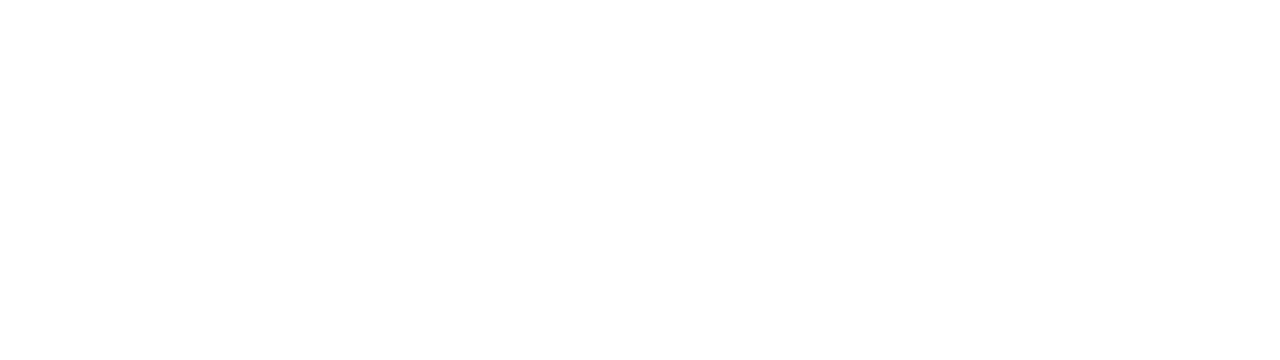
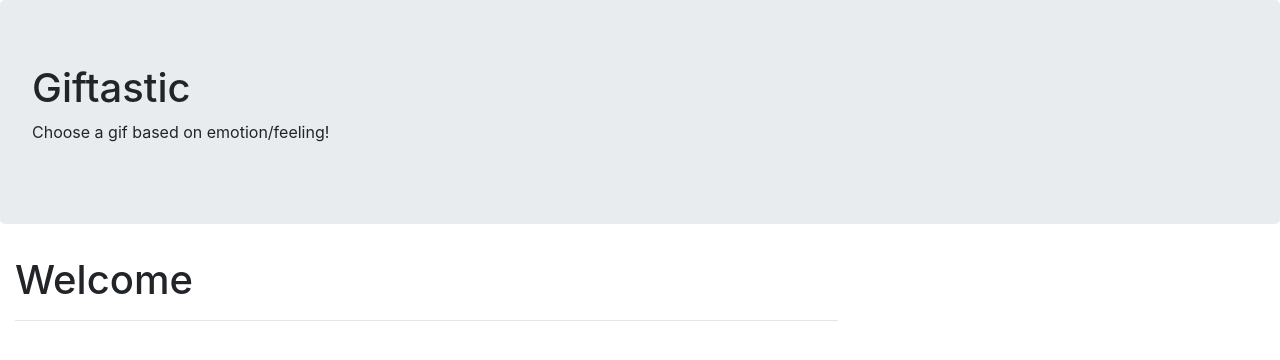
Before and after one commit to jrvillalba1993/Giftastic, a plain HTML site: page index.html in a window 1280 px wide. Drawn offline with nearby package versions, Linux system fonts and the light colour scheme; files that its build step writes are made by us from their sources.

Commit message:
bootstrap added

```diff
--- a/index.html
+++ b/index.html
@@ -11,5 +11,15 @@
 </head>
 <body>
 
+    <div class="jumbotron">
+        <h1>Giftastic</h1>
+        <p>Choose a gif based on emotion/feeling!</p>
+      </div>
+      <div class="col-sm-8 text-left">
+        <h1>Welcome</h1>
+
+        <hr>
+
+
 </body>
 </html>
```
